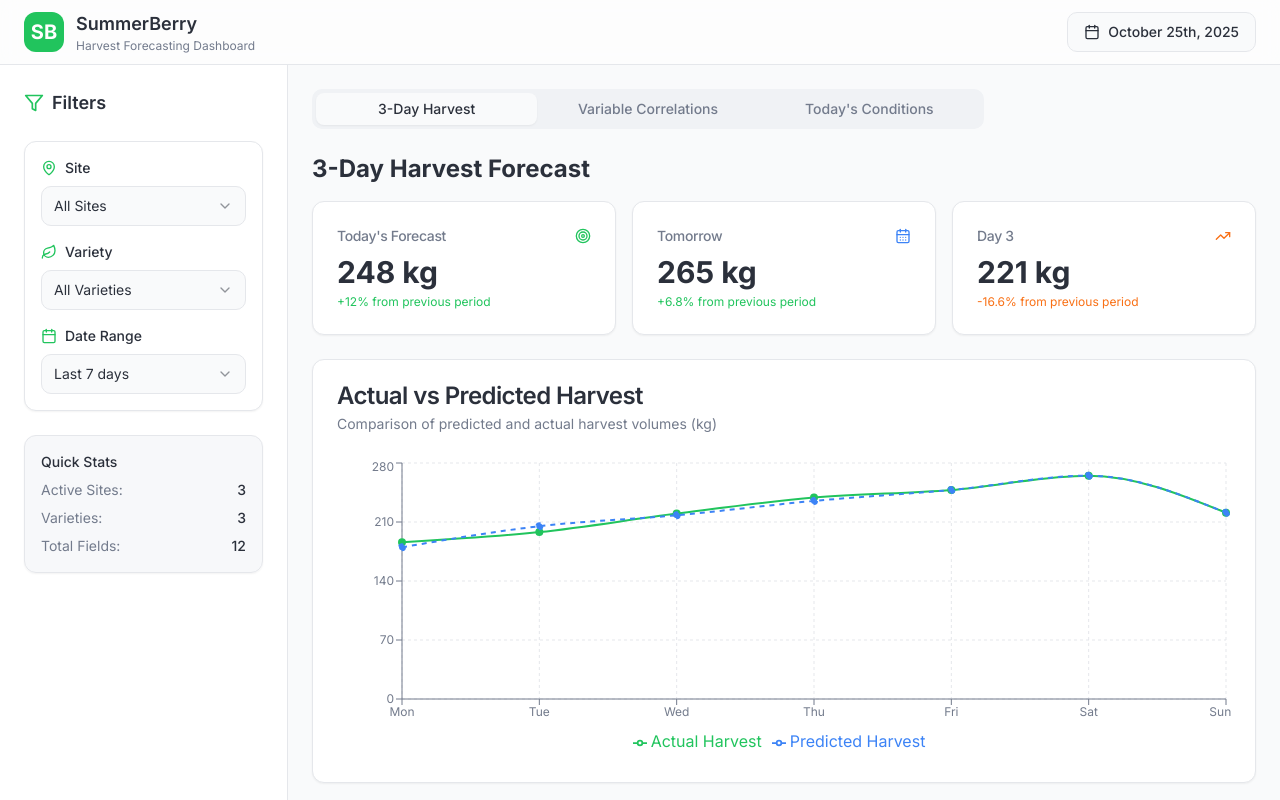
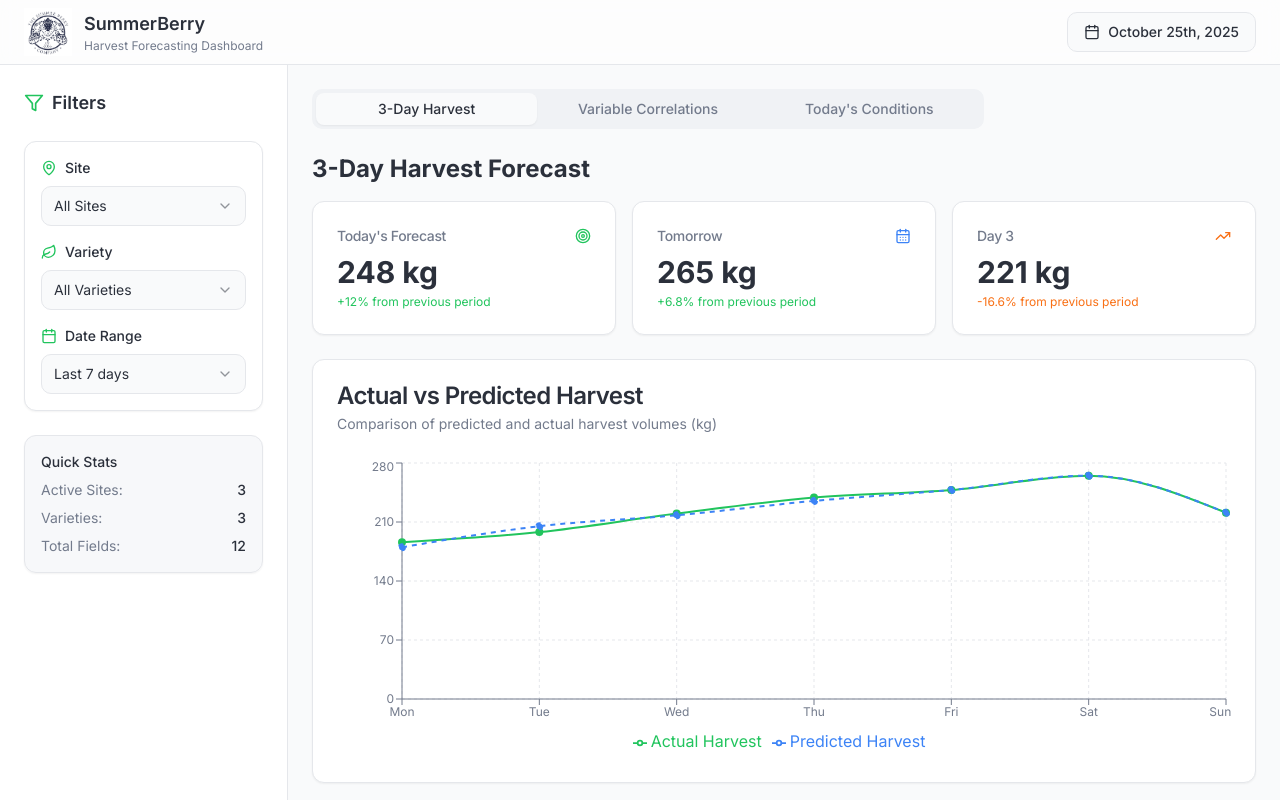
Before and after one commit to luispc1989/summerberry-harvest-forecast-dasboard-v1, a React (Vite) app: page / in a window 1280 px wide. Shown: the top 800 px of the page. Built offline with nearby package versions, Linux system fonts and the light colour scheme; the HTML template or start-up script is replaced by a standard one.

Commit message:
Add company logo

```diff
--- a/index.html
+++ b/index.html
@@ -6,6 +6,7 @@
     <title>SummerBerry - Harvest Forecasting Dashboard</title>
     <meta name="description" content="Short-term harvest forecasting and correlation analysis dashboard for The Summer Berry Company" />
     <meta name="author" content="SummerBerry Analytics" />
+    <link rel="icon" href="/favicon.png" type="image/png">
     <link rel="preconnect" href="https://fonts.googleapis.com">
     <link rel="preconnect" href="https://fonts.gstatic.com" crossorigin>
     <link href="https://fonts.googleapis.com/css2?family=Inter:wght@400;500;600;700&display=swap" rel="stylesheet">
--- a/src/components/DashboardHeader.tsx
+++ b/src/components/DashboardHeader.tsx
@@ -5,6 +5,7 @@ import { Calendar as CalendarComponent } from "@/components/ui/calendar";
 import { format } from "date-fns";
 import { useState } from "react";
 import { cn } from "@/lib/utils";
+import logo from "@/assets/summerberry-logo.png";
 
 export const DashboardHeader = () => {
   const [date, setDate] = useState<Date>(new Date());
@@ -13,9 +14,11 @@ export const DashboardHeader = () => {
     <header className="sticky top-0 z-50 w-full border-b border-border bg-card/95 backdrop-blur supports-[backdrop-filter]:bg-card/60">
       <div className="flex h-16 items-center justify-between px-6">
         <div className="flex items-center gap-3">
-          <div className="flex h-10 w-10 items-center justify-center rounded-lg bg-primary">
-            <span className="text-xl font-bold text-primary-foreground">SB</span>
-          </div>
+          <img
+            src={logo}
+            alt="The Summer Berry Company"
+            className="h-12 w-12 object-contain"
+          />
           <div>
             <h1 className="text-lg font-semibold text-foreground">SummerBerry</h1>
             <p className="text-xs text-muted-foreground">Harvest Forecasting Dashboard</p>
```
Also changed, not shown: public/favicon.png (added), src/assets/summerberry-logo.png (added).
